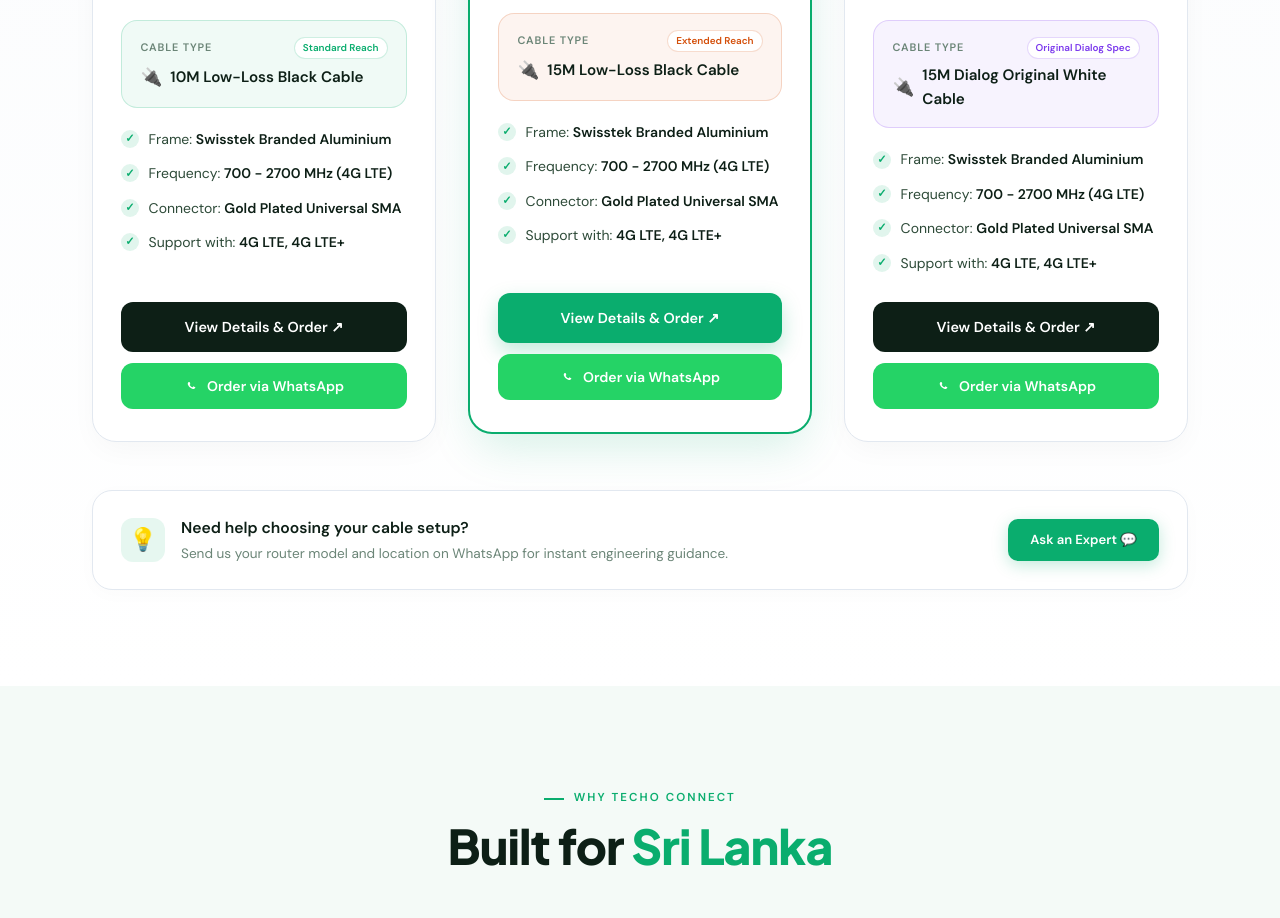
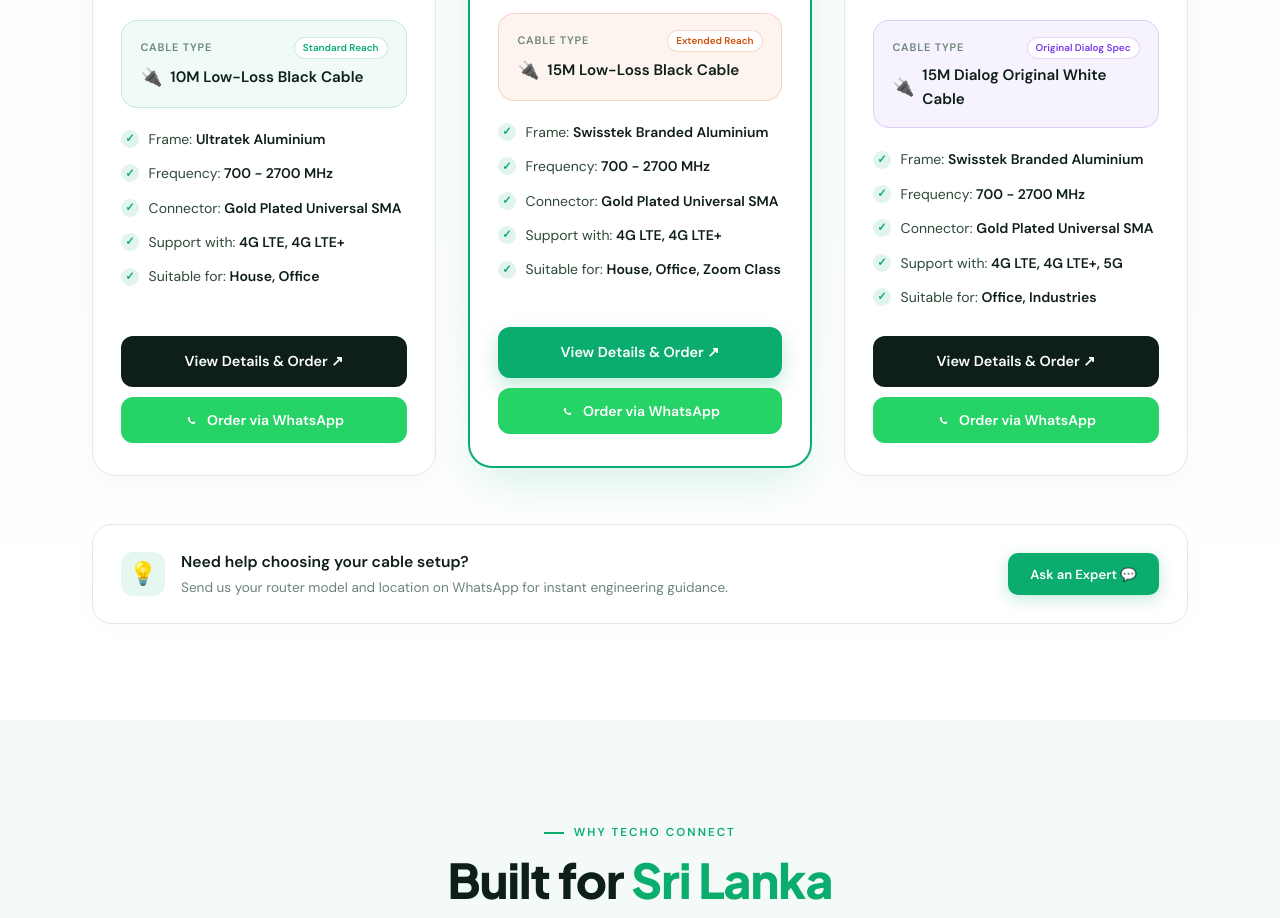
Before and after one commit to thivaharan-selvanayagam/techo-connect, a Next.js app: page / in a window 1280 px wide. Shown: the part 1660-2578 px from the top of the page. Built offline with nearby package versions, Linux system fonts and the light colour scheme.

Commit message:
features added

```diff
--- a/app/page.js
+++ b/app/page.js
@@ -16,6 +16,40 @@
   const [activeFeat, setActiveFeat] = useState(0)
 
   const featuredSpares = spareProducts.slice(0, 4)
+
+  // ─────────────────────────────────────────────────────────────
+  // 🌟 EDITABLE FEATURES CHECKLISTS (EDIT INDIVIDUAL ITEMS HERE)
+  // ─────────────────────────────────────────────────────────────
+
+  // 1. YAGI PRO FEATURES
+  const yagiProFeatures = [
+    { label: 'Frame', value: 'Ultratek Aluminium' },
+    { label: 'Frequency', value: '700 - 2700 MHz' },
+    { label: 'Connector', value: 'Gold Plated Universal SMA' },
+    { label: 'Support with', value: '4G LTE, 4G LTE+' },
+    { label: 'Suitable for', value: 'House, Office' },
+
+  ]
+
+  // 2. YAGI ELITE FEATURES
+  const yagiEliteFeatures = [
+    { label: 'Frame', value: 'Swisstek Branded Aluminium' },
+    { label: 'Frequency', value: '700 - 2700 MHz' },
+    { label: 'Connector', value: 'Gold Plated Universal SMA' },
+    { label: 'Support with', value: '4G LTE, 4G LTE+' },
+    { label: 'Suitable for', value: 'House, Office, Zoom Class' },
+  ]
+
+  // 3. YAGI ULTRA FEATURES
+  const yagiUltraFeatures = [
+    { label: 'Frame', value: 'Swisstek Branded Aluminium' },
+    { label: 'Frequency', value: '700 - 2700 MHz' },
+    { label: 'Connector', value: 'Gold Plated Universal SMA' },
+    { label: 'Support with', value: '4G LTE, 4G LTE+, 5G' },
+    { label: 'Suitable for', value: 'Office, Industries' },
+  ]
+
+  // ─────────────────────────────────────────────────────────────
 
   const whyUs = [
     { icon: '🇱🇰', title: 'Local Engineering', desc: 'Every antenna is tested on Sri Lankan carrier frequencies — Dialog, Mobitel, SLT, Hutch — to ensure perfect sync.' },
@@ -229,6 +263,11 @@
                 }
               }
 
+              // 🌟 SELECT INDIVIDUAL FEATURE LIST FOR THIS SPECIFIC PRODUCT
+              let currentFeatures = yagiProFeatures
+              if (product.id === 'yagi-elite') currentFeatures = yagiEliteFeatures
+              if (product.id === 'yagi-ultra') currentFeatures = yagiUltraFeatures
+
               return (
                 <div
                   key={product.id}
@@ -294,7 +333,7 @@
                       {product.tagline}
                     </p>
 
-                    {/* 🌟 ENLARGED PRODUCT PREVIEW WINDOW (Height 190px, minimal padding) */}
+                    {/* Product Preview Window */}
                     <div style={{
                       textAlign: 'center',
                       margin: '1.25rem 0',
@@ -343,24 +382,16 @@
                       </div>
                     </div>
 
-                    {/* Modern Clean Features Checklist */}
+                    {/* 🌟 DYNAMICALLY RENDERED SEPARATE FEATURES CHECKLIST */}
                     <div style={{ display: 'flex', flexDirection: 'column', gap: '0.75rem', marginBottom: '1.75rem' }}>
-                      <div style={{ display: 'flex', alignItems: 'center', gap: '0.6rem', fontSize: '0.875rem' }}>
-                        <div style={{ width: 18, height: 18, borderRadius: '50%', background: 'rgba(10,173,110,0.12)', color: 'var(--green)', display: 'flex', alignItems: 'center', justifyContent: 'center', fontSize: '0.7rem', fontWeight: 800, flexShrink: 0 }}>✓</div>
-                        <span style={{ color: 'var(--slate)' }}>Frame: <strong style={{ color: 'var(--ink)', fontWeight: 700 }}>Swisstek Branded Aluminium</strong></span>
-                      </div>
-                      <div style={{ display: 'flex', alignItems: 'center', gap: '0.6rem', fontSize: '0.875rem' }}>
-                        <div style={{ width: 18, height: 18, borderRadius: '50%', background: 'rgba(10,173,110,0.12)', color: 'var(--green)', display: 'flex', alignItems: 'center', justifyContent: 'center', fontSize: '0.7rem', fontWeight: 800, flexShrink: 0 }}>✓</div>
-                        <span style={{ color: 'var(--slate)' }}>Frequency: <strong style={{ color: 'var(--ink)', fontWeight: 700 }}>700 - 2700 MHz (4G LTE)</strong></span>
-                      </div>
-                      <div style={{ display: 'flex', alignItems: 'center', gap: '0.6rem', fontSize: '0.875rem' }}>
-                        <div style={{ width: 18, height: 18, borderRadius: '50%', background: 'rgba(10,173,110,0.12)', color: 'var(--green)', display: 'flex', alignItems: 'center', justifyContent: 'center', fontSize: '0.7rem', fontWeight: 800, flexShrink: 0 }}>✓</div>
-                        <span style={{ color: 'var(--slate)' }}>Connector: <strong style={{ color: 'var(--ink)', fontWeight: 700 }}>Gold Plated Universal SMA</strong></span>
-                      </div>
-                      <div style={{ display: 'flex', alignItems: 'center', gap: '0.6rem', fontSize: '0.875rem' }}>
-                        <div style={{ width: 18, height: 18, borderRadius: '50%', background: 'rgba(10,173,110,0.12)', color: 'var(--green)', display: 'flex', alignItems: 'center', justifyContent: 'center', fontSize: '0.7rem', fontWeight: 800, flexShrink: 0 }}>✓</div>
-                        <span style={{ color: 'var(--slate)' }}>Support with: <strong style={{ color: 'var(--ink)', fontWeight: 700 }}>4G LTE, 4G LTE+</strong></span>
-                      </div>
+                      {currentFeatures.map((feat, fIdx) => (
+                        <div key={fIdx} style={{ display: 'flex', alignItems: 'center', gap: '0.6rem', fontSize: '0.875rem' }}>
+                          <div style={{ width: 18, height: 18, borderRadius: '50%', background: 'rgba(10,173,110,0.12)', color: 'var(--green)', display: 'flex', alignItems: 'center', justifyContent: 'center', fontSize: '0.7rem', fontWeight: 800, flexShrink: 0 }}>✓</div>
+                          <span style={{ color: 'var(--slate)' }}>
+                            {feat.label}: <strong style={{ color: 'var(--ink)', fontWeight: 700 }}>{feat.value}</strong>
+                          </span>
+                        </div>
+                      ))}
                     </div>
                   </div>
 
```
